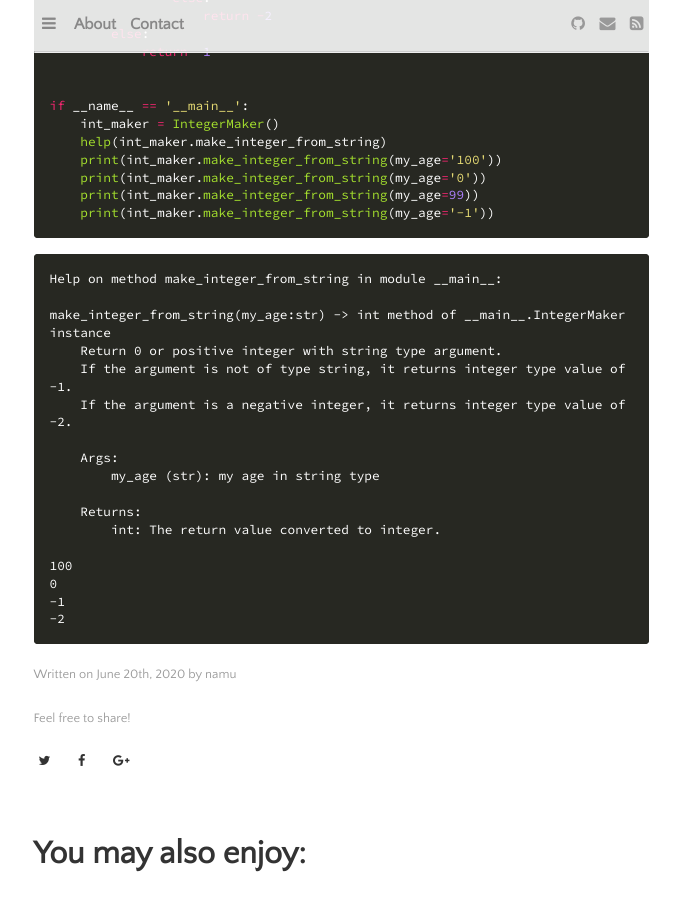
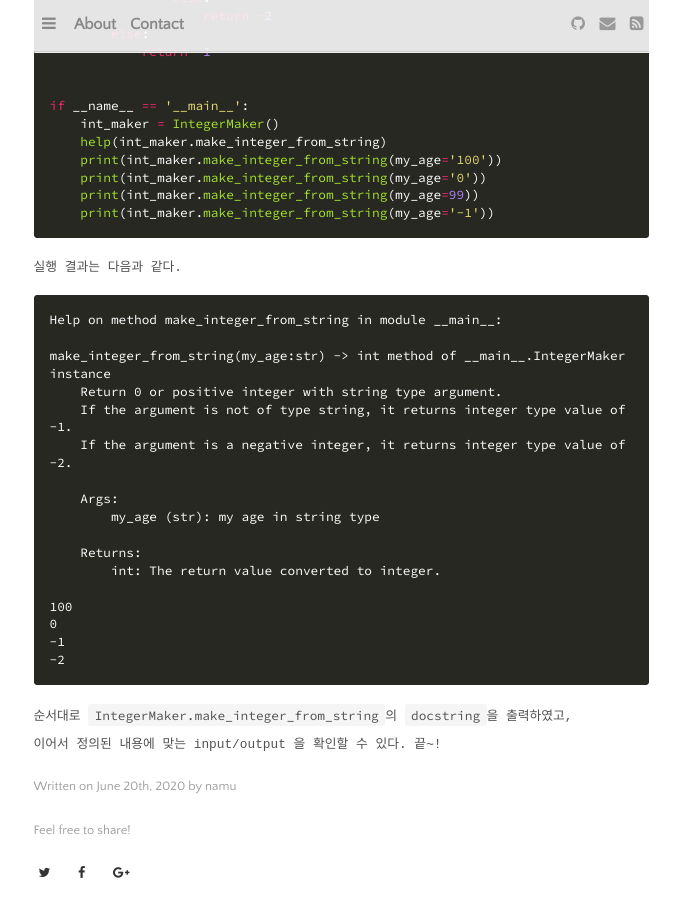
Before and after one commit to daesungRa/namu, a Jekyll site: the page built from _posts/python/2020-06-21-docstring.markdown, in a window 1280 px wide and 900 px high, scrolled down 2903 px. Shown: the whole window, without its empty margins (299-979 px from the left). Built offline with Jekyll 4.4.1, drawn with Linux system fonts in a browser that asks for light colours; some web fonts are replaced; some of the changed text lies outside the part shown.

Commit message:
post: Finish docstring

````diff
--- a/_posts/python/2020-06-21-docstring.markdown
+++ b/_posts/python/2020-06-21-docstring.markdown
@@ -17,7 +17,7 @@ image-view: true
 
 ### Docstring, 문서화
 
-`docstring` 은 ```commenting```주석이 아니다. **'문서화'** 이다. 주석과 문서화의 차이점은 굳이 따지자면
+`docstring` 은 주석(commenting)이 아니다. **'문서화'** 이다. 주석과 문서화의 차이점은 굳이 따지자면
 쪽지와 공식 사용설명서 간의 차이 정도로 볼수 있을 것 같다.
 
 전자는 코드에 대해 설명하다 보니 코드 자체의 가독성이 떨어진다는 반증이 되기도 하며,
@@ -124,6 +124,8 @@ if __name__ == '__main__':
     print(int_maker.make_integer_from_string(my_age='-1'))
 ```
 
+실행 결과는 다음과 같다.
+
 ```text
 Help on method make_integer_from_string in module __main__:
 
@@ -143,3 +145,6 @@ make_integer_from_string(my_age:str) -> int method of __main__.IntegerMaker inst
 -1
 -2
 ```
+
+순서대로 ```IntegerMaker.make_integer_from_string```의 ```docstring```을 출력하였고,<br/>
+이어서 정의된 내용에 맞는 input/output 을 확인할 수 있다. 끝~!
````
